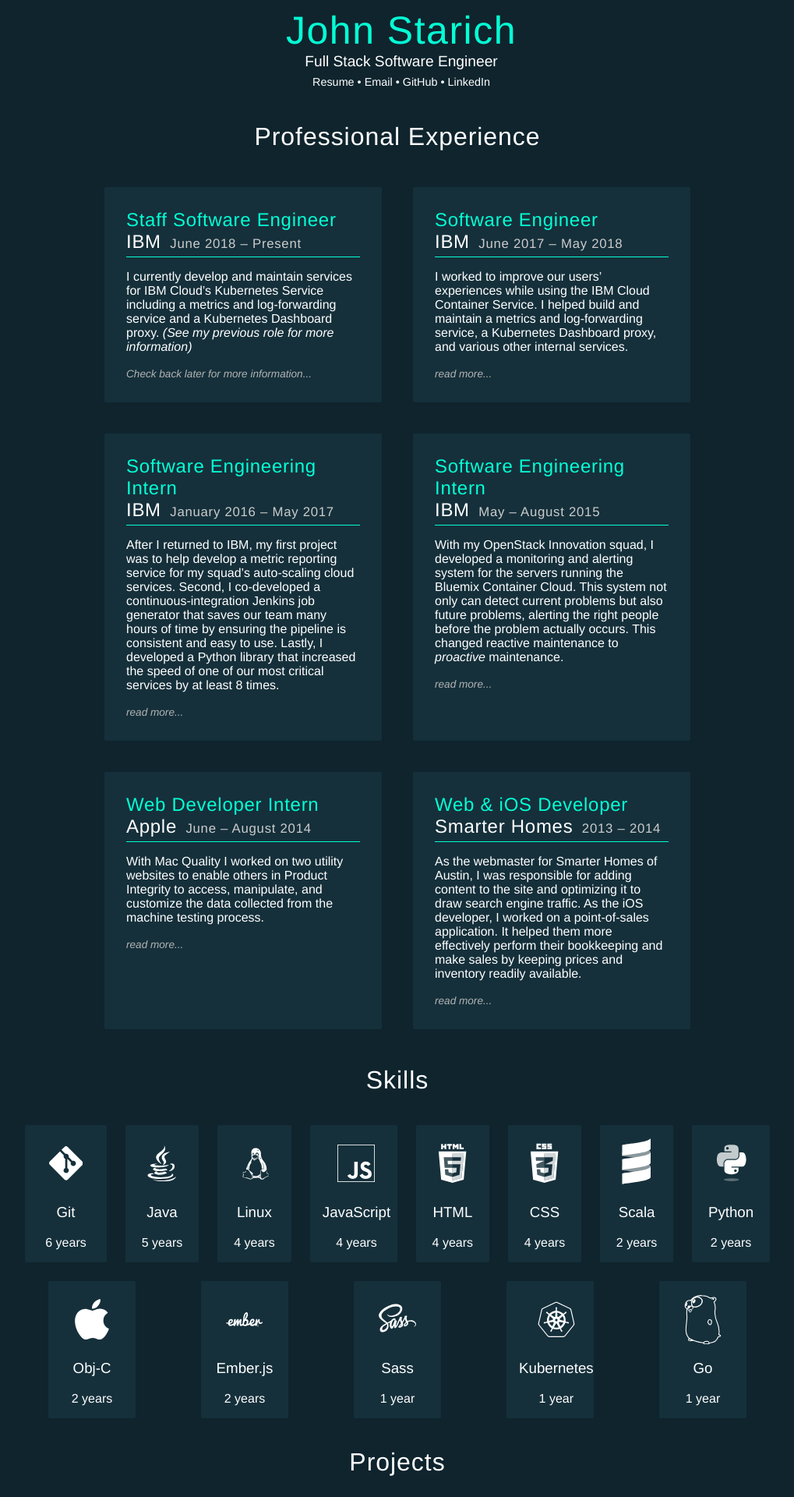
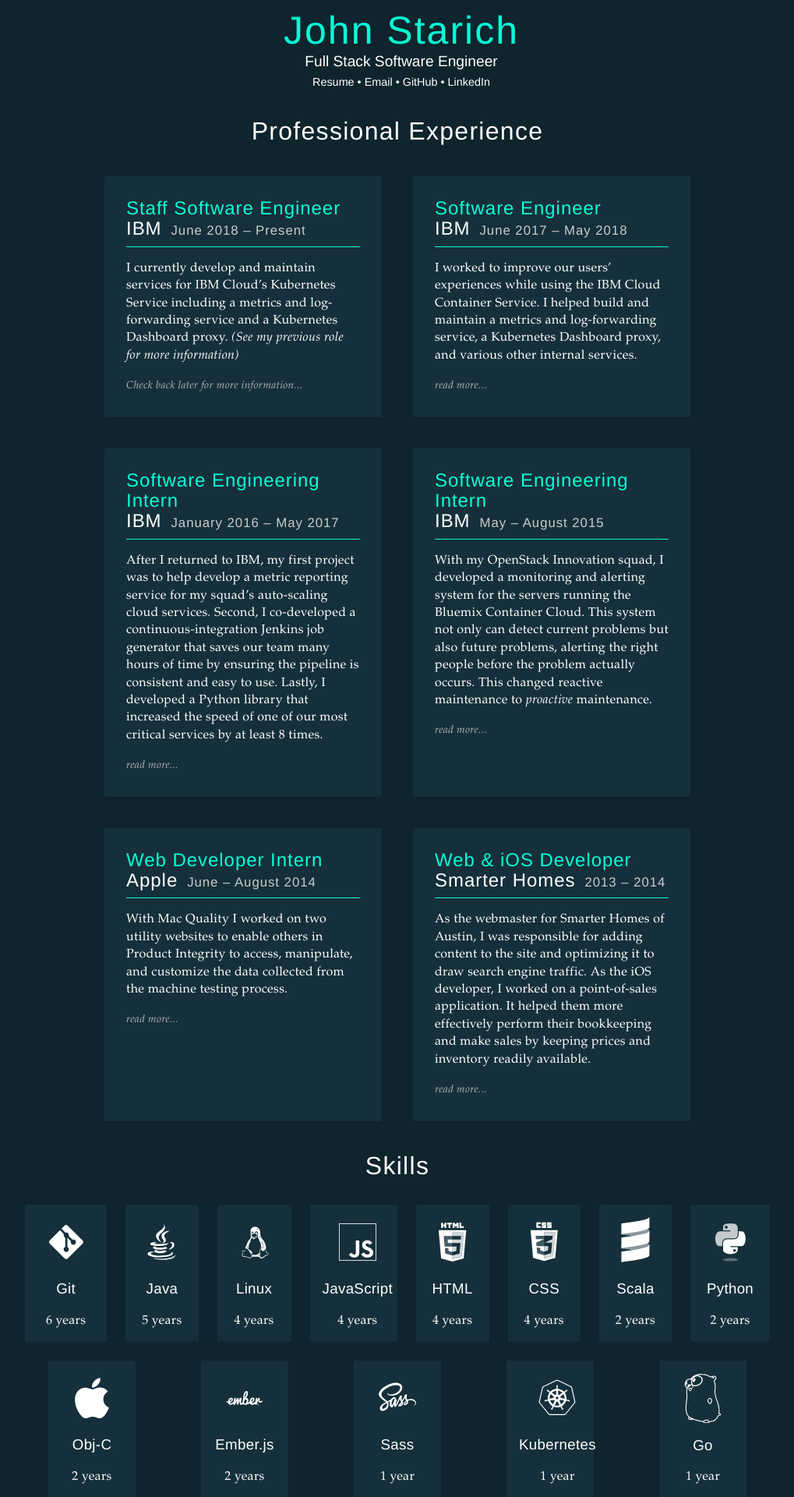
Before and after one commit to JohnStarich/johnstarich.github.io, a Jekyll site: the page built from index.html, in a window 1280 px wide. Shown: the top 1920 px of the page at 78% size, without its empty margins (130-1149 px from the left). Built offline with Jekyll 4.4.1, drawn with Linux system fonts in a browser that asks for light colours.

Commit message:
Make print-ready and easier to read with serif fonts

```diff
--- a/_sass/base.scss
+++ b/_sass/base.scss
@@ -8,6 +8,9 @@ html {
 
 a, h1, h2, h3, h4, h5, h6, body {
     color: $text-color;
+    @media print {
+        color: #000;
+    }
 }
 
 h1, h2, h3, h4, h5, h6 {
@@ -18,7 +21,7 @@ h1, h2, h3, h4, h5, h6 {
 h1, h2 {
     font-weight: $header-weight;
     font-size: 1.5em;
-    letter-spacing: 0.03em;
+    letter-spacing: 0.04em;
 }
 
 h3, h4, h5, h6 {
@@ -30,9 +33,17 @@ body, article, section, p {
 }
 
 body {
-    background-color: $body-background;
     margin: 0;
     width: 100%;
+    background-color: $body-background;
+    @media print {
+        background: none;
+    }
+}
+
+article, section, p {
+    line-height: 1.4em;
+    letter-spacing: 0.02em;
 }
 
 .hover-link {
@@ -53,6 +64,9 @@ body {
 
         path {
             fill: #fff;
+            @media print {
+                fill: #000;
+            }
         }
     }
 }
@@ -76,6 +90,12 @@ section {
         width: 100%;
         font-size: 2em;
         font-weight: $header-weight;
+
+        @media print {
+            font-size: 1.5em;
+            page-break-after: avoid;
+            break-after: avoid;
+        }
     }
 }
 
@@ -83,9 +103,26 @@ article {
     flex-grow: 1;
     padding: 1.75em;
     margin: 1.25em;
-    background-color: $article-background;
     border-radius: 2px;
     text-align: left;
+    background-color: $article-background;
+    @media print {
+        background: none;
+        border: none;
+        margin: 0.1em;
+        padding: 0 0.5em;
+        page-break-inside: avoid;
+        break-inside: avoid;
+        page-break-after: always;
+        break-after: always;
+
+        &:after {
+            content: "\a";
+            white-space: pre;
+            page-break-inside: avoid;
+            break-inside: avoid;
+        }
+    }
 
     .read-more {
         font-style: italic;
@@ -93,6 +130,9 @@ article {
         font-weight: 100;
         text-decoration: none;
         color: darken($text-color, 30%);
+        @media print {
+            display: none;
+        }
 
         &:after {
             content: "...";
@@ -105,16 +145,40 @@ article {
 
     h1, h2, h3, h4, h5, h6 {
         text-align: left;
+        line-height: 1.1em;
     }
 
     h2 {
+        @media print {
+            display: flex;
+            flex-direction: row;
+            flex-flow: wrap;
+            align-items: baseline;
+            font-size: 1.25em;
+            page-break-inside: avoid;
+            break-inside: avoid;
+            page-break-after: avoid;
+            break-after: avoid;
+
+            > * {
+                margin: 0.2em;
+                display: block;
+            }
+        }
+
         .subject {
             font-weight: $header-weight * 2;
             color: $highlight-color;
+            @media print {
+                color: #000;
+            }
             &:after {
                 content: " \2013";
+                font-weight: $header-weight;
                 color: $text-color;
-                font-weight: $header-weight;
+                @media print {
+                    color: #000;
+                }
             }
         }
 
@@ -126,8 +190,13 @@ article {
 
         .time {
             font-size: 0.7em;
+            white-space: nowrap;
             color: darken($text-color, 20%);
-            white-space: nowrap;
+            @media print {
+                color: #000;
+                flex-grow: 1;
+                text-align: right;
+            }
         }
         padding: 0;
         padding-bottom: 5px;
@@ -136,6 +205,9 @@ article {
         font-weight: $header-weight;
         width: 100%;
         border-bottom: 1px solid $highlight-color;
+        @media print {
+            border-color: #000;
+        }
     }
 
     a {
--- a/_sass/header.scss
+++ b/_sass/header.scss
@@ -13,8 +13,14 @@ header {
     .site-title {
         a {
             color: $highlight-color;
+            @media print {
+                color: #000
+            }
         }
         color: $highlight-color;
+        @media print {
+            color: #000;
+        }
         margin: 0;
         padding: 0;
         font-family: $header-font;
@@ -32,6 +38,10 @@ header {
         font-size: 0.9em;
         margin: 0.5em;
 
+        @media print {
+            display: none;
+        }
+
         a {
             font-weight: $link-weight;
             &:hover {
--- a/_sass/skills.scss
+++ b/_sass/skills.scss
@@ -12,6 +12,10 @@
         padding: 1em;
         max-width: 5em;
         text-align: center;
+        @media print {
+            margin: 0.2em 0;
+            padding: 0.5em;
+        }
 
         h1, h2, h3, h4, h5, h6 {
             text-align: center;
@@ -44,9 +48,15 @@ svg {
     -webkit-align-self: center;
     align-self: center;
     fill: #FFF;
+    @media print {
+        fill: #000;
+    }
 
     rect {
         stroke: #FFF;
+        @media print {
+            stroke: #000;
+        }
     }
 }
 
--- a/css/main.scss
+++ b/css/main.scss
@@ -42,10 +42,11 @@ $helvetica_neue: "Helvetica Neue", "Yantramanav", $helvetica;
 $helvetica-header-weight: 100;
 $trebuchet: "Trebuchet MS", "Lucida Grande", "Lucida Sans Unicode", "Lucida Sans", Tahoma, sans-serif;
 $verdana: Verdana, Geneva, sans-serif;
+$georgia: Palatino, Georgia, "Times New Roman", serif;
 
 $header-font: $helvetica_neue;
 $header-weight: $helvetica-header-weight;
-$text-font: $helvetica;
+$text-font: $georgia;
 $text-weight: 400;
 $link-weight: 500;
 
```
